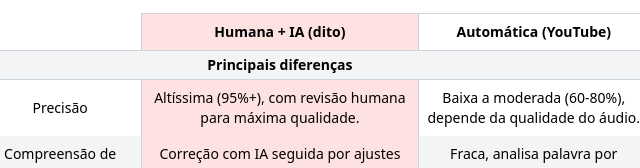
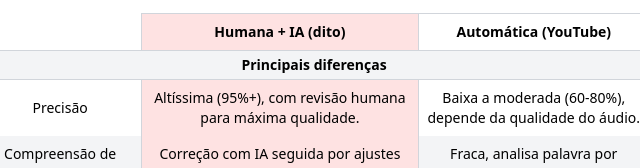
Before and after one commit to LucasHamacek/dito, a plain HTML site: page index.html in a window 1280 px wide. Shown: the part 1403-1571 px from the top of the page, 326-966 px from the left. Drawn offline with nearby package versions, Linux system fonts and the light colour scheme; a script that the page names is missing.

Commit message:
Add files via upload

```diff
--- a/index.html
+++ b/index.html
@@ -112,10 +112,8 @@
                     </thead>
                     <thead>
                         <tr class="border border-gray-300 bg-gray-100">
-                            <th></th>
-                            <th class="text-center col-span-3 p-1">
+                            <th colspan="3" class="text-center p-1">
                                 Principais diferenças</th>
-                            <th></th>
                         </tr>
                     </thead>
                     <tbody>
```
